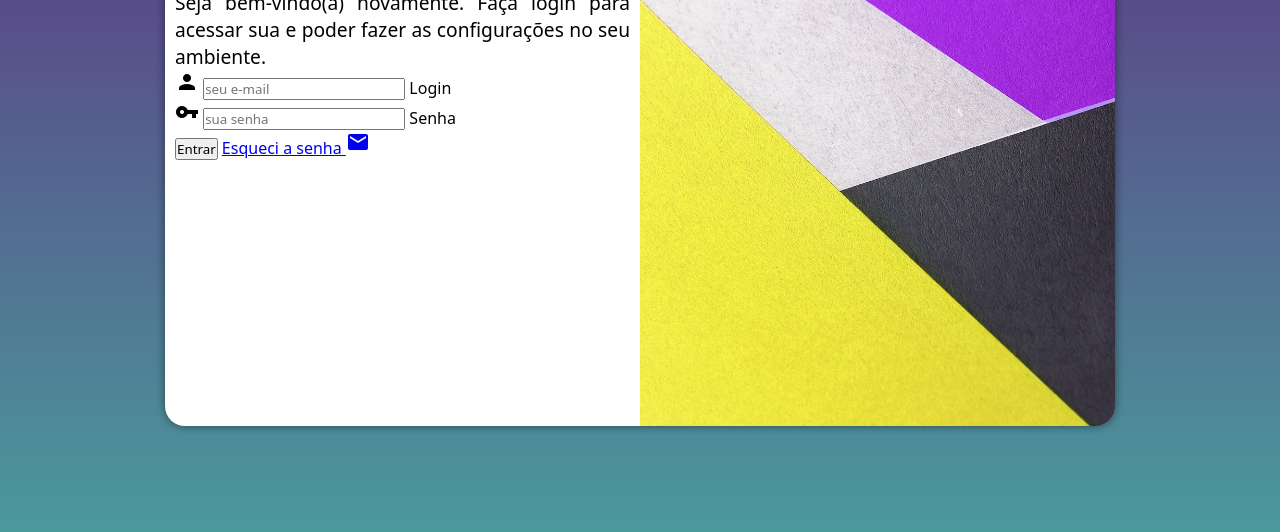
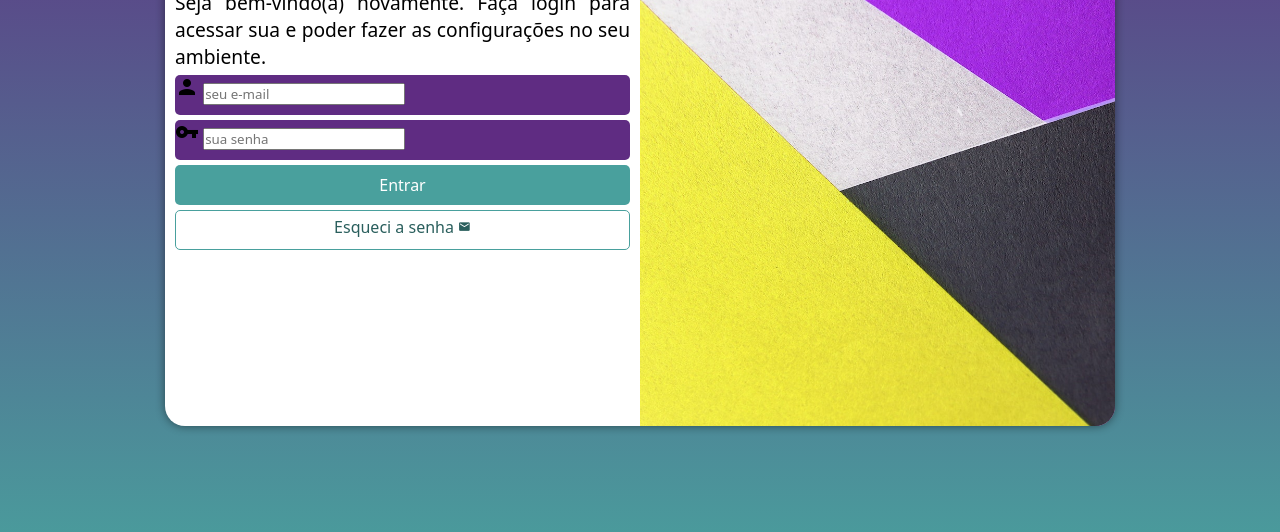
Before and after one commit to LuisMiguelADS/projeto-login, a plain HTML site: page index.html in a window 1280 px wide. Shown: the part 224-756 px from the top of the page. Drawn offline with Linux system fonts and the light colour scheme.

Commit message:
Estilo do formulário

```diff
--- a/estilo/style.css
+++ b/estilo/style.css
@@ -61,3 +61,55 @@ main {
     font-size: 0.8em;
     text-align: justify;
 }
+
+.campo {
+    background-color: var(--lilas);
+    display: block;
+    width: 100%;
+    height: 40px;
+    border-radius: 5px;
+    margin: 5px 0px;
+}
+
+.formulario label {
+    display: none;
+}
+
+form > input[type=submit] {
+    display: block;
+    font-size: 1em;
+    width: 100%;
+    height: 40px;
+    background-color: var(--verde);
+    color: white;
+    border: none;
+    border-radius: 5px;
+    cursor: pointer;
+}
+
+form > input[type=submit]:hover {
+    background-color: #2a5f5d;
+}
+
+.botao {
+    display: block;
+    text-align: center;
+    font-size: 1em;
+    width: 100%;
+    height: 40px;
+    padding-top: 5px;
+    margin-top: 5px;
+    background-color: white;
+    color: #2a5f5d;
+    border: 1px solid var(--verde);
+    border-radius: 5px;
+    text-decoration: none;
+}
+
+.botao:hover {
+    background-color: #3cd3cf;
+}
+
+.botao i {
+    font-size: 0.8em;
+}
--- a/index.html
+++ b/index.html
@@ -14,7 +14,7 @@
     <main>
         <section class="login">
             <div class="img">
-
+                <!-- Imagem adicionada no CSS -->
             </div>
             <div class="formulario">
                 <h1>Login</h1>
@@ -31,7 +31,7 @@
                         <label for="isenha">Senha</label>
                     </div>
                     <input type="submit" value="Entrar">
-                    <a href="esqueci.html">Esqueci a senha <i class="material-icons">mail</i></a>
+                    <a href="esqueci.html" class="botao">Esqueci a senha <i class="material-icons">mail</i></a>
                 </form>
             </div>
         </section>
```
